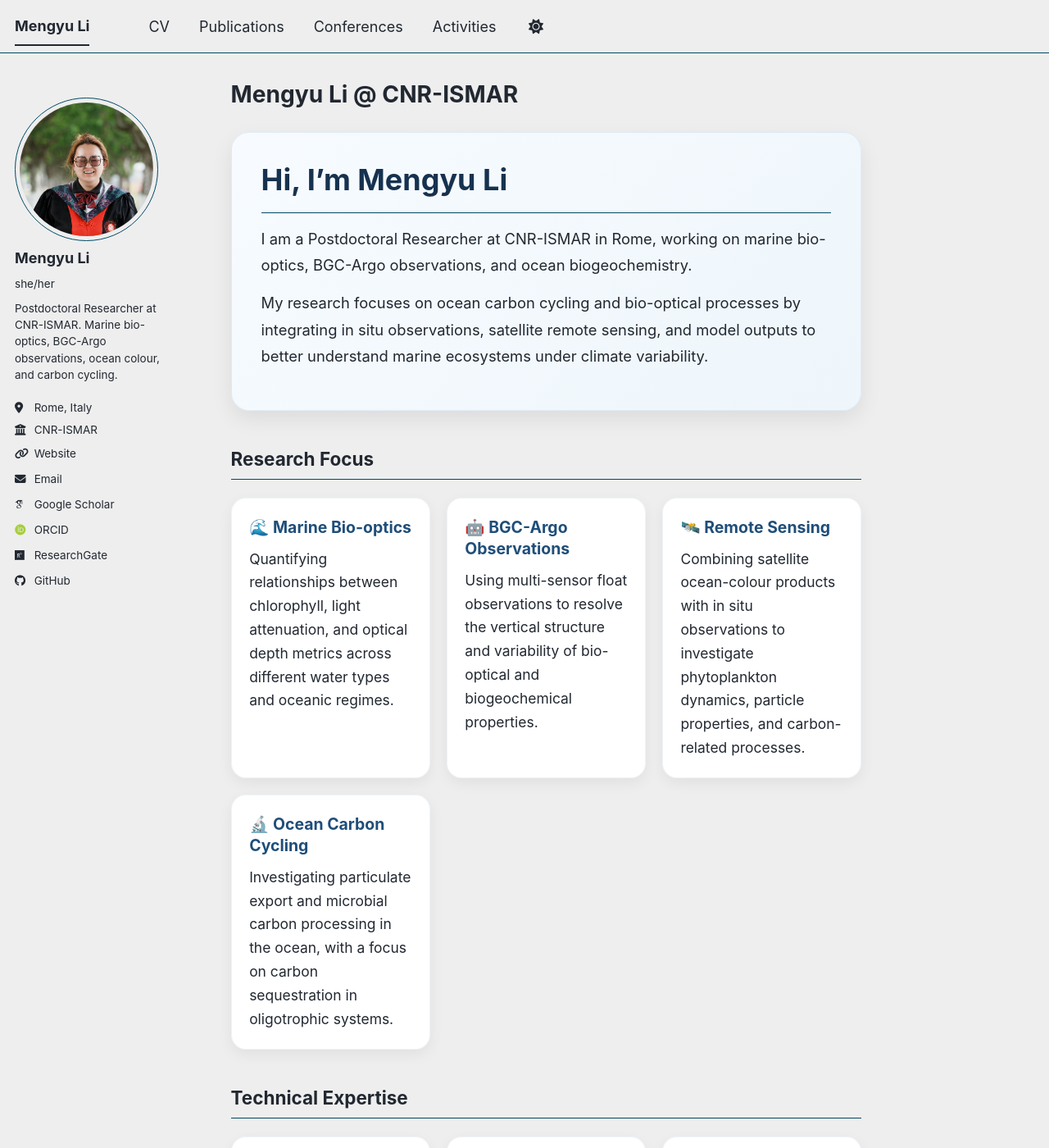
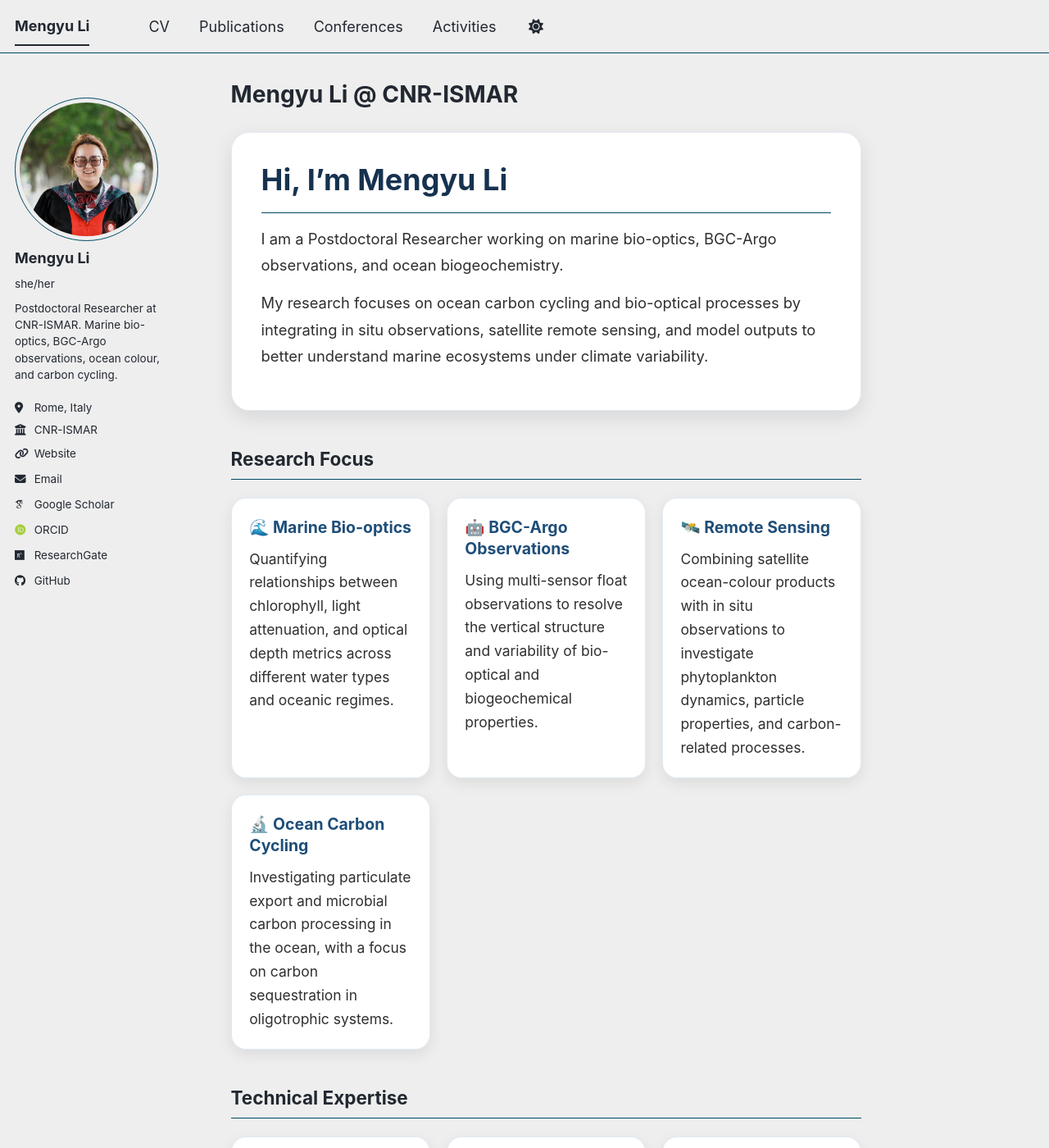
Before and after one commit to MengyuLi15/MengyuLi15.github.io, a Jekyll site: the page built from _pages/about.md, in a window 1280 px wide and 1400 px high. Shown: the whole window at 82% size. Built offline with Jekyll 4.4.1, drawn with Linux system fonts in a browser that asks for light colours; some web fonts are replaced; a script bundle is joined from its source files by our own code; library files that are not in the unit come from our copies; some of the changed lines change nothing that is shown.

Commit message:
Update about.md

```diff
--- a/_pages/about.md
+++ b/_pages/about.md
@@ -9,13 +9,14 @@
 
 <style>
 .hero-card {
-  background: linear-gradient(135deg, #f7fbff 0%, #eef6fb 100%);
-  border: 1px solid rgba(120, 160, 200, 0.15);
+  background: rgba(255, 255, 255, 0.08);
+  border: 1px solid rgba(120, 160, 200, 0.22);
   border-radius: 22px;
   padding: 2rem;
   margin: 1rem 0 2rem 0;
-  box-shadow: 0 10px 26px rgba(0, 0, 0, 0.08);
+  box-shadow: 0 8px 24px rgba(0, 0, 0, 0.10);
   animation: fadeUp 0.7s ease-out;
+  color: inherit;
 }
 
 .hero-card h2 {
@@ -23,13 +24,13 @@
   margin-bottom: 0.8rem;
   font-size: 2rem;
   line-height: 1.2;
-  color: #16324f;
 }
 
 .hero-card p {
   margin-bottom: 0.8rem;
   font-size: 1.02rem;
   line-height: 1.75;
+  color: inherit;
 }
 
 .card-grid {
@@ -40,19 +41,20 @@
 }
 
 .info-card {
-  background: #ffffff;
-  border: 1px solid rgba(120, 160, 200, 0.12);
+  background: rgba(255, 255, 255, 0.08);
+  border: 1px solid rgba(120, 160, 200, 0.22);
   border-radius: 18px;
   padding: 1.2rem;
-  box-shadow: 0 6px 18px rgba(0, 0, 0, 0.06);
+  box-shadow: 0 6px 18px rgba(0, 0, 0, 0.08);
   transition: transform 0.22s ease, box-shadow 0.22s ease, border-color 0.22s ease;
   animation: fadeUp 0.85s ease-out;
+  color: inherit;
 }
 
 .info-card:hover {
   transform: translateY(-5px);
-  box-shadow: 0 14px 28px rgba(0, 0, 0, 0.10);
-  border-color: rgba(120, 160, 200, 0.28);
+  box-shadow: 0 12px 24px rgba(0, 0, 0, 0.12);
+  border-color: rgba(120, 160, 200, 0.35);
 }
 
 .info-card h3 {
@@ -60,22 +62,23 @@
   margin-bottom: 0.65rem;
   font-size: 1.08rem;
   line-height: 1.35;
-  color: #1f4e79;
 }
 
 .info-card p {
   margin-bottom: 0;
   font-size: 0.97rem;
   line-height: 1.65;
+  color: inherit;
 }
 
 .topic-list {
-  background: #fbfdff;
-  border: 1px solid rgba(120, 160, 200, 0.12);
+  background: rgba(255, 255, 255, 0.06);
+  border: 1px solid rgba(120, 160, 200, 0.20);
   border-radius: 18px;
   padding: 1.2rem 1.4rem;
   margin: 1rem 0 2rem 0;
-  box-shadow: 0 6px 18px rgba(0, 0, 0, 0.04);
+  box-shadow: 0 6px 18px rgba(0, 0, 0, 0.05);
+  color: inherit;
 }
 
 .topic-list ul {
@@ -83,11 +86,70 @@
 }
 
 .pub-box {
-  background: linear-gradient(135deg, #fcfeff 0%, #f4f8fb 100%);
-  border-left: 4px solid #7aa6c7;
+  background: rgba(255, 255, 255, 0.06);
+  border-left: 4px solid #5fa8d3;
   border-radius: 14px;
   padding: 1rem 1.2rem;
   margin-top: 1rem;
+  color: inherit;
+}
+
+.address-wrap {
+  display: flex;
+  flex-wrap: wrap;
+  gap: 24px;
+  align-items: stretch;
+  margin-top: 1rem;
+}
+
+.address-card {
+  flex: 1 1 280px;
+  min-width: 260px;
+  background: rgba(255, 255, 255, 0.08);
+  border: 1px solid rgba(120, 160, 200, 0.22);
+  border-radius: 18px;
+  padding: 1.3rem 1.4rem;
+  box-shadow: 0 6px 18px rgba(0, 0, 0, 0.08);
+  color: inherit;
+}
+
+.address-card h3 {
+  margin-top: 0;
+  margin-bottom: 0.7rem;
+  font-size: 1.1rem;
+}
+
+.address-card p {
+  margin: 0 0 0.7rem 0;
+  color: inherit;
+}
+
+.address-main {
+  font-size: 0.95rem;
+  line-height: 1.6;
+}
+
+.address-main strong {
+  font-size: 1rem;
+}
+
+.address-meta {
+  font-size: 0.92rem;
+}
+
+.map-card {
+  flex: 1.25 1 360px;
+  min-width: 280px;
+  background: rgba(255, 255, 255, 0.08);
+  border: 1px solid rgba(120, 160, 200, 0.22);
+  border-radius: 18px;
+  padding: 0.8rem;
+  box-shadow: 0 6px 18px rgba(0, 0, 0, 0.08);
+}
+
+.map-card iframe {
+  border: 0;
+  border-radius: 12px;
 }
 
 @keyframes fadeUp {
@@ -98,6 +160,51 @@
   to {
     opacity: 1;
     transform: translateY(0);
+  }
+}
+
+@media (prefers-color-scheme: light) {
+  .hero-card,
+  .info-card,
+  .address-card,
+  .map-card {
+    background: #ffffff;
+    color: #2f2f2f;
+  }
+
+  .topic-list,
+  .pub-box {
+    background: #fbfdff;
+    color: #2f2f2f;
+  }
+
+  .hero-card h2 {
+    color: #16324f;
+  }
+
+  .info-card h3,
+  .address-card h3 {
+    color: #1f4e79;
+  }
+}
+
+@media (prefers-color-scheme: dark) {
+  .hero-card,
+  .info-card,
+  .topic-list,
+  .pub-box,
+  .address-card,
+  .map-card {
+    color: #e8edf2;
+  }
+
+  .hero-card h2 {
+    color: #9fd3ff;
+  }
+
+  .info-card h3,
+  .address-card h3 {
+    color: #7fc4ff;
   }
 }
 
@@ -124,7 +231,7 @@
 <div class="hero-card">
   <h2>Hi, I’m Mengyu Li</h2>
   <p>
-    I am a Postdoctoral Researcher at CNR-ISMAR in Rome, working on marine bio-optics,
+    I am a Postdoctoral Researcher working on marine bio-optics,
     BGC-Argo observations, and ocean biogeochemistry.
   </p>
   <p>
@@ -226,45 +333,38 @@
 
 ## Address
 
-<div style="display:flex; flex-wrap:wrap; gap:24px; align-items:stretch; margin-top:1rem;">
+<div class="address-wrap">
 
-  <!-- Left: Address card -->
-  <div style="flex:1 1 280px; min-width:260px; background:#ffffff; border:1px solid rgba(120,160,200,0.12); border-radius:18px; padding:1.3rem 1.4rem; box-shadow:0 6px 18px rgba(0,0,0,0.06);">
+  <div class="address-card">
+    <h3>Office</h3>
 
-    <h3 style="margin-top:0; margin-bottom:0.7rem; font-size:1.1rem; color:#1f4e79;">📍 Office</h3>
-
-    <p style="margin:0 0 0.7rem 0; font-size:0.95rem; line-height:1.6;">
-      <strong style="font-size:1rem;">Istituto di Scienze Marine – Consiglio Nazionale delle Ricerche</strong><br>
+    <p class="address-main">
+      <strong>Istituto di Scienze Marine – Consiglio Nazionale delle Ricerche</strong><br>
       Area della Ricerca di Roma 2 – Tor Vergata<br>
       Via del Fosso del Cavaliere 100<br>
       00133 Rome, Italy
     </p>
 
-    <p style="margin:0 0 0.7rem 0; font-size:0.92rem;">
+    <p class="address-meta">
       <strong>Affiliation</strong><br>
       CNR-ISMAR, Rome
     </p>
 
-    <p style="margin:0; font-size:0.92rem;">
+    <p class="address-meta" style="margin-bottom:0;">
       <a href="https://www.google.com/maps?q=Via+del+Fosso+del+Cavaliere+100+Roma" target="_blank">
         Open in Google Maps →
       </a>
     </p>
-
   </div>
 
-  <!-- Right: Map -->
-  <div style="flex:1.25 1 360px; min-width:280px; background:#ffffff; border:1px solid rgba(120,160,200,0.12); border-radius:18px; padding:0.8rem; box-shadow:0 6px 18px rgba(0,0,0,0.06);">
-
+  <div class="map-card">
     <iframe
       src="https://www.google.com/maps?q=Via+del+Fosso+del+Cavaliere+100+Roma&output=embed"
       width="100%"
       height="320"
-      style="border:0; border-radius:12px;"
       loading="lazy"
       referrerpolicy="no-referrer-when-downgrade">
     </iframe>
-
   </div>
 
 </div>
```
